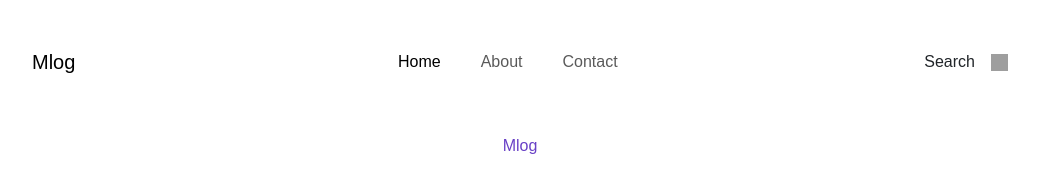
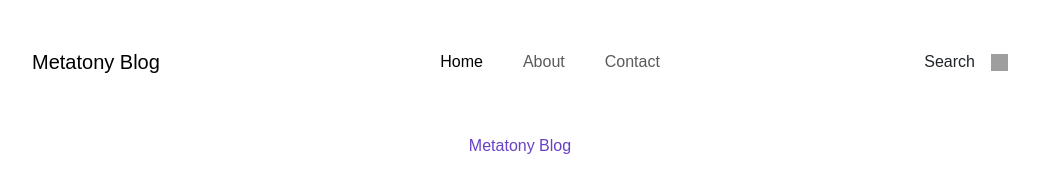
Before and after one commit to metatony/mlog, a React (Vite) app: page / in a window 1280 px wide. Shown: the top 189 px of the page, without its empty margins (120-1159 px from the left). Built offline with nearby package versions, Linux system fonts and the light colour scheme; no server answers; grey boxes are pictures that could not be loaded; a web font is replaced by a local one.

Commit message:
Refactor code structure for improved readability and maintainability

```diff
--- a/index.html
+++ b/index.html
@@ -2,7 +2,7 @@
 <html lang="en">
   <head>
     <meta charset="UTF-8" />
-    <link rel="icon" type="image/svg+xml" href="/vite.svg" />
+    <link rel="icon" type="image/svg+xml" href="/favicon.jpg" />
 
     <link rel="preconnect" href="https://fonts.googleapis.com" />
     <link rel="preconnect" href="https://fonts.gstatic.com" crossorigin />
@@ -24,6 +24,5 @@
     <div id="root"></div>
 
     <script type="module" src="/src/main.jsx"></script>
-
   </body>
 </html>
--- a/src/components/Navbar.jsx
+++ b/src/components/Navbar.jsx
@@ -7,7 +7,7 @@ const Navbar = () => {
     <nav class="navbar navbar-expand-lg sticky-top ">
       <div class="container-fluid my-1">
         <a class="navbar-brand" href="#">
-          Mlog
+          Metatony Blog
         </a>
         <button
           class="navbar-toggler"
--- a/src/pages/Home/sections/SectionOne.jsx
+++ b/src/pages/Home/sections/SectionOne.jsx
@@ -3,7 +3,7 @@ import React from "react";
 const SectionOne = () => {
   return (
     <section className="header d-flex flex-column align-items-center justify-content-center text-center">
-      <p className="blog-name fw-normal">Mlog</p>
+      <p className="blog-name fw-normal">Metatony Blog</p>
       <p className="header-title fw-semibold">Stories & Ideas</p>
       <p className="header-description fw-light">
         Explore breathtaking landscapes, iconic landmarks, and hidden gems
```
Also changed, not shown: public/favicon.jpg (added).
